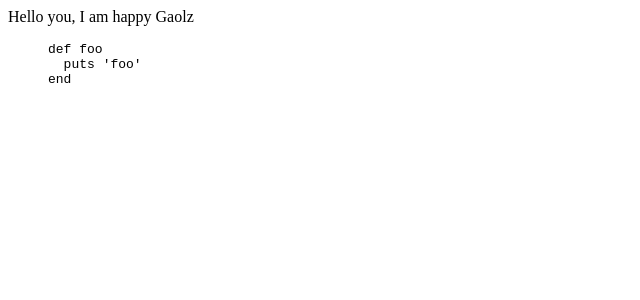
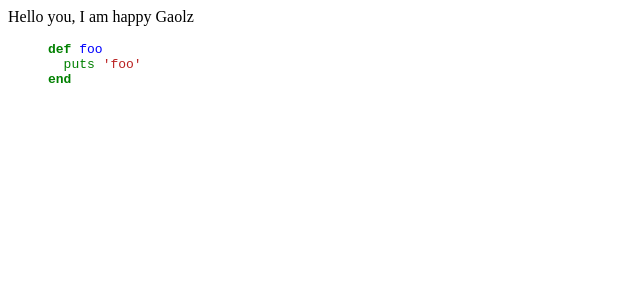
Before and after one commit to Gaolz/myblog, a Jekyll site: the page built from _posts/2014-10-06-my-second-blog.md, in a window 1280 px wide. Shown: the top 300 px of the page, without its empty margins (0-640 px from the left). Built offline with Jekyll 4.4.1, drawn with Linux system fonts in a browser that asks for light colours.

Commit message:
css updated fouth

```diff
--- a/_layouts/default.html
+++ b/_layouts/default.html
@@ -2,7 +2,7 @@
 <html xmlns= "http://www.w3.org/1999/xhtml">
   <head>
     <meta http-equiv="content/type" content="text/html"; charset="utf8" />
-    <link rel="stylesheet" type="text/css" href="/pygments.css/syntax.css" />
+    <link rel="stylesheet" type="text/css" href="/css/pygments.css" />
     <title>{{ page.title }}</title>
   </head>
   <body>
```
